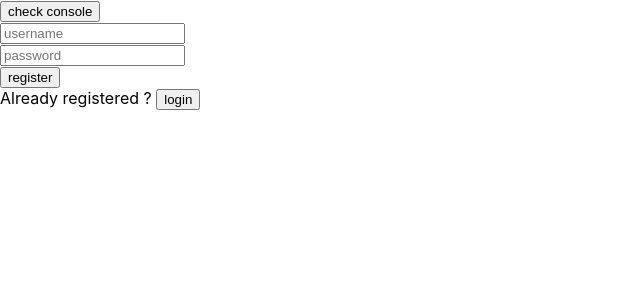
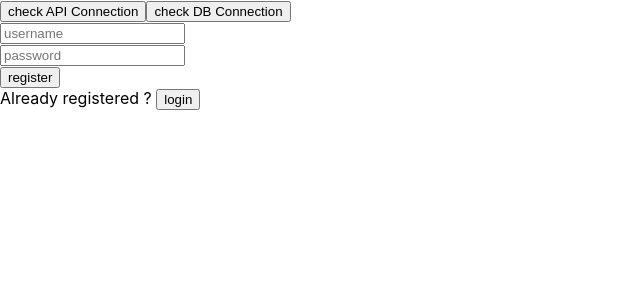
Before and after one commit to TechIdiots/next-chat, a Next.js app: page /login in a window 1280 px wide. Shown: the top 300 px of the page, without its empty margins (0-640 px from the left). Built offline with nearby package versions, Linux system fonts and the light colour scheme.

Commit message:
'changed'

```diff
--- a/pages/login.js
+++ b/pages/login.js
@@ -102,6 +102,9 @@ const Login = (props) => {
     const ckeckApiConnection = () => {
         axios.get('https://codestrixs-api.netlify.app/.netlify/functions/api/').then((response)=>{console.log(response)})
     }
+    const ckeckDbConnection = () => {
+        axios.get('https://codestrixs-api.netlify.app/.netlify/functions/api/check_db_con').then((response) => { console.log(response) })
+    }
     const fetchDetails = (e) => {
         e.preventDefault();
         if(state.email.length && state.password.length) {
@@ -161,7 +164,8 @@ const Login = (props) => {
   return (
     <div>
 
-        <button onClick={ckeckApiConnection}>check console</button>
+          <button onClick={ckeckApiConnection}>check API Connection</button>
+          <button onClick={ckeckDbConnection}>check DB Connection</button>
         { state.newUser ?
             <div>
                 <div>
```
